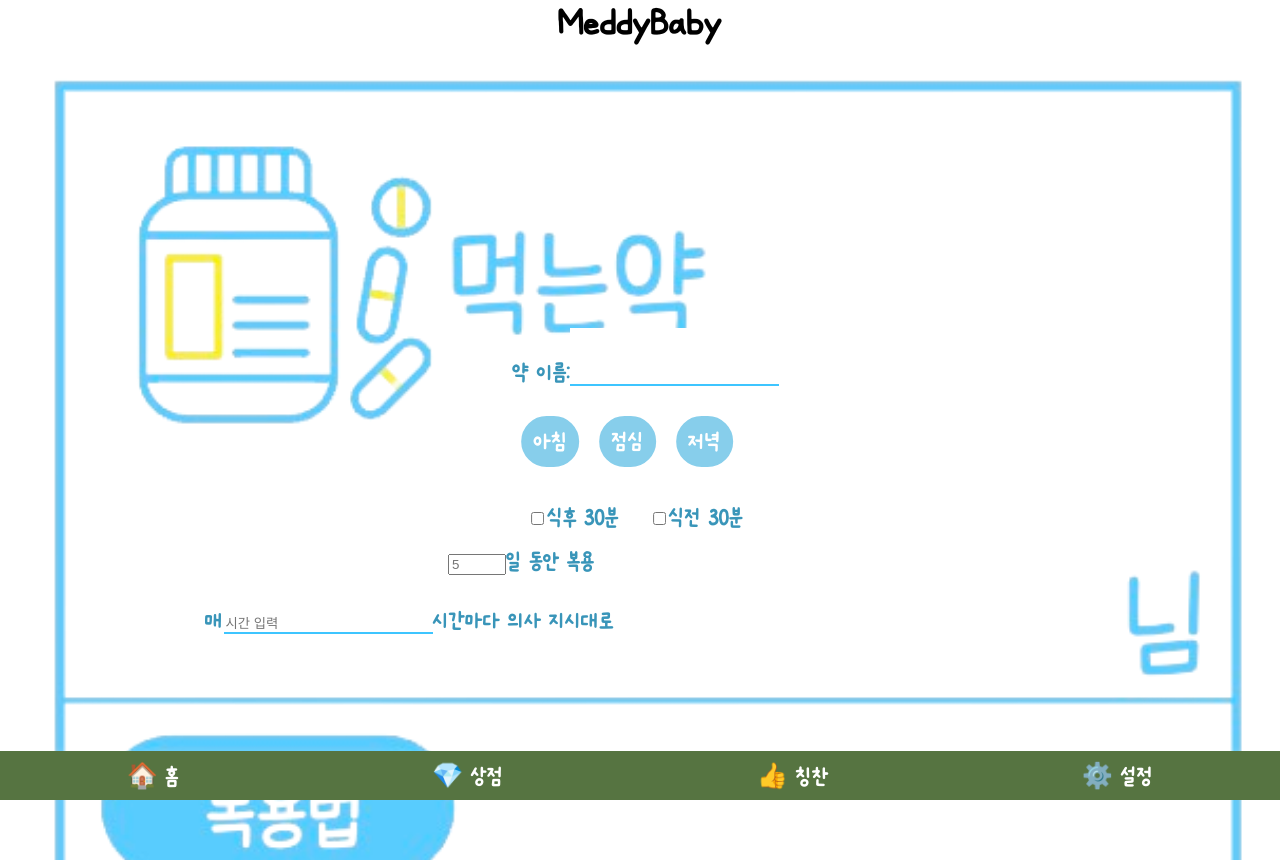
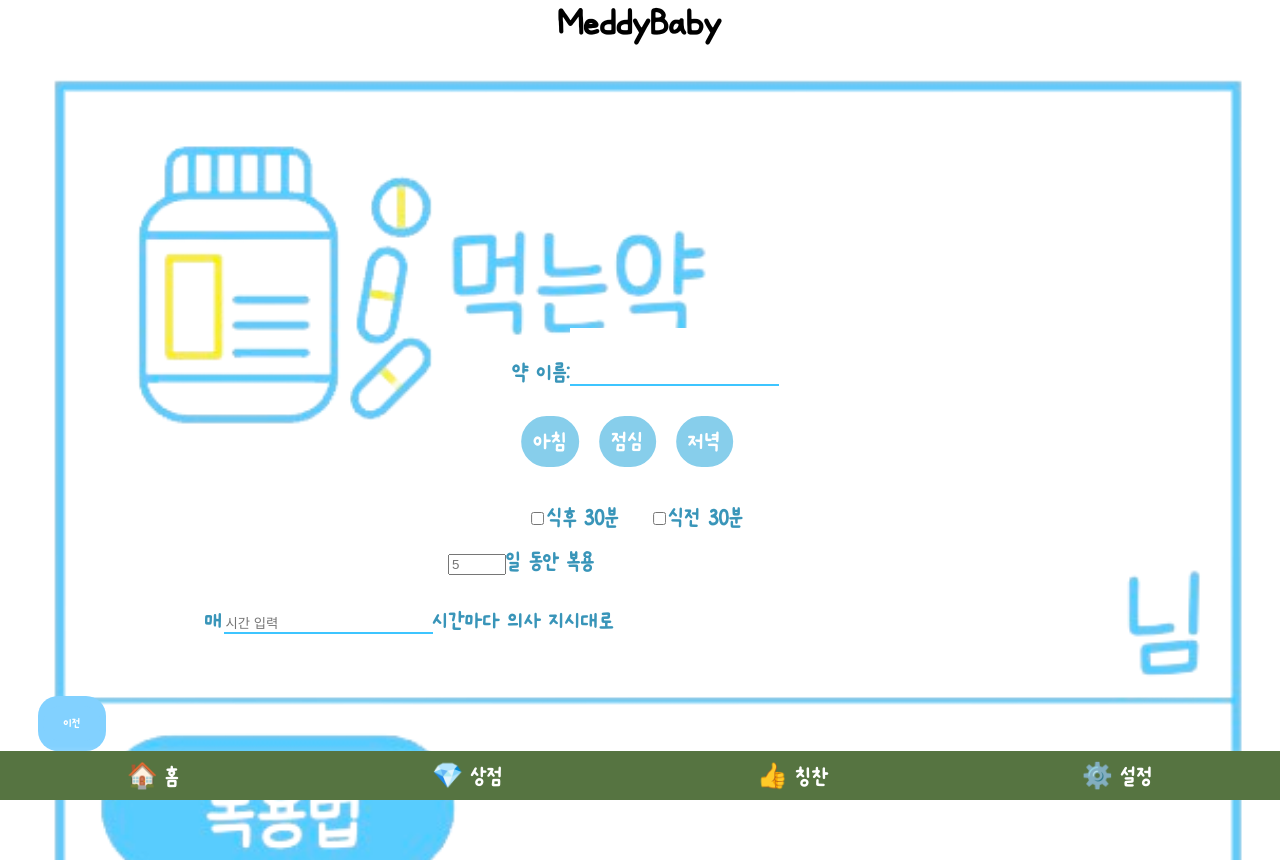
Before and after one commit to luminous037/OSS_project, a React (Create React App) app in the folder client/: page /InfoPage_1/InfoPage_2 in a window 1280 px wide. Shown: the top 860 px of the page. Built offline with nearby package versions, Linux system fonts and the light colour scheme; no server answers.

Commit message:
[feat] info2에서 1로 돌아가는 버튼 추가

```diff
--- a/client/src/components/InfoPage/InfoPage_2.css
+++ b/client/src/components/InfoPage/InfoPage_2.css
@@ -91,7 +91,20 @@
   left: 70%;
   color: #3995b9;
 }
-
+/*이전 버튼*/
+.navigator-back{
+  position: absolute;
+  font-family: on;
+  font-size:20px;
+  top:87%;
+  left:3%;
+  background-color: #82d1ff;
+  border: none; /* 테두리 제거 */
+  border-radius: 20px; /* 둥근 모서리 */
+  padding: 10px 5px; /* 내부 여백 */
+  cursor: pointer; /* 마우스 커서를 포인터로 변경하여 버튼임을 나타냄 */
+  color:#ffffff ;
+}
 
 @font-face {
   font-family: "on";
--- a/client/src/components/InfoPage/InfoPage_2.js
+++ b/client/src/components/InfoPage/InfoPage_2.js
@@ -44,6 +44,9 @@
   };
 
   const navigate = useNavigate();
+  const navigateBack = () => {
+    navigate(-1); // 이전 페이지로 이동
+  };
 
   const fetchData = (data) => { // 데이터 저장
     fetch('http://localhost:4000/addList', {
@@ -256,6 +259,9 @@
       <div className="navigator">
         <button onClick={dataSave} className="nav-item" disabled={isNextButtonDisabled}>다음</button>
       </div>
+      <div className='navigator-back'>
+      <button onClick={navigateBack}>이전</button>
+      </div>
     </div>
   );
 }
```
